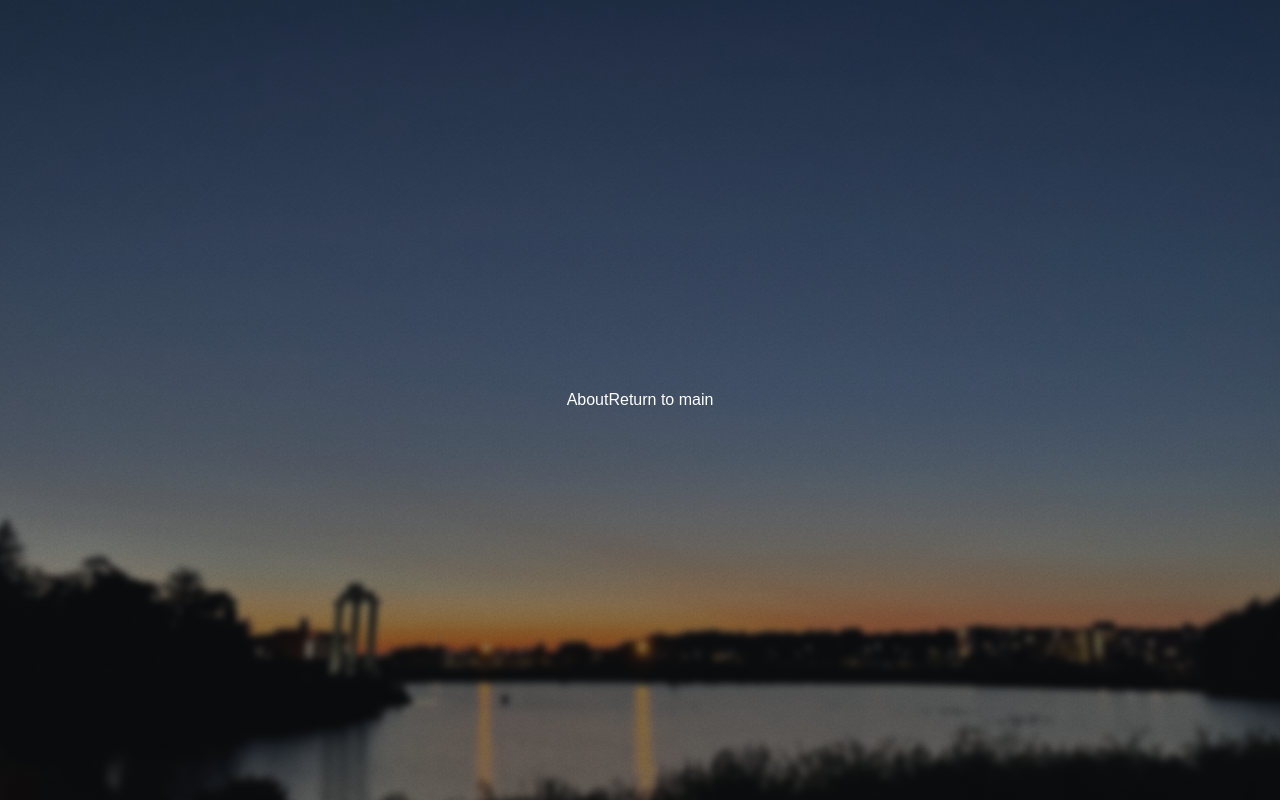
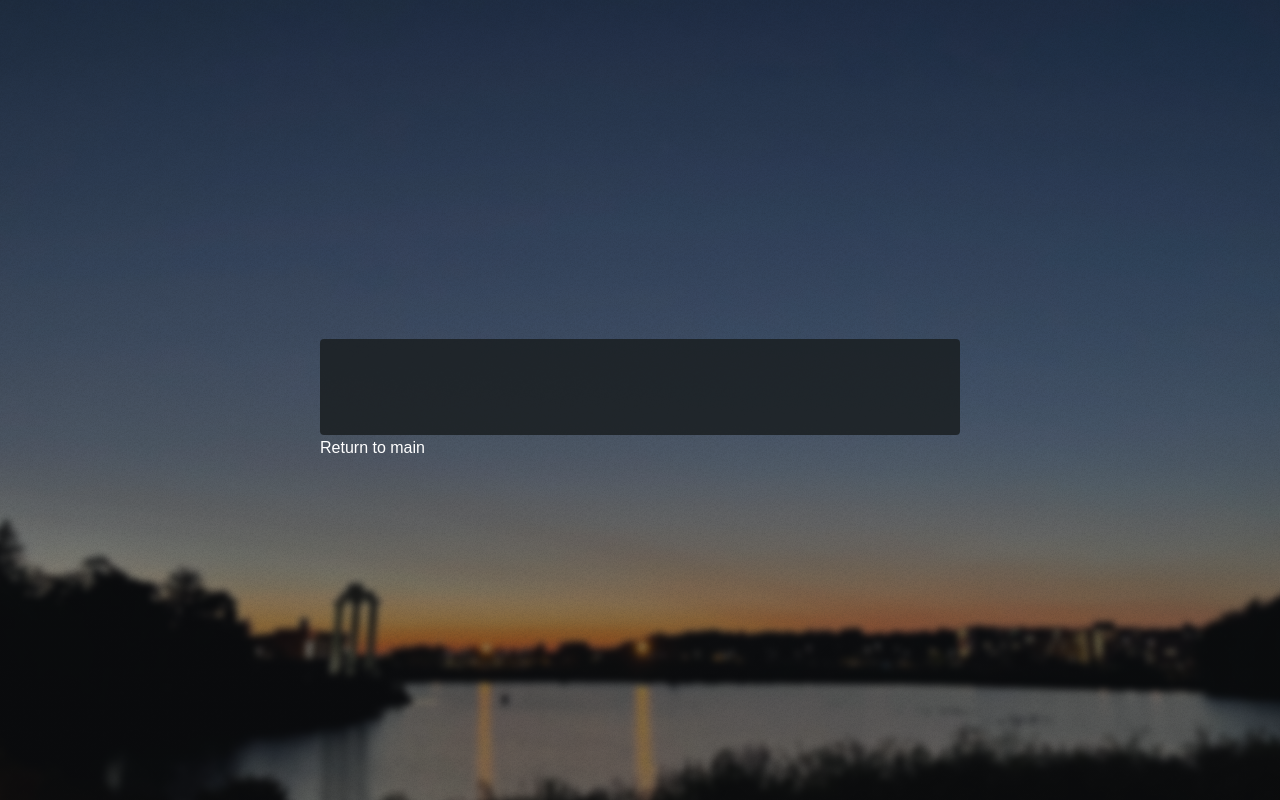
Before and after one commit to PotLid/tbp-ny-nu, a Next.js app: page /about in a window 1280 px wide. Built offline with nearby package versions, Linux system fonts and the light colour scheme.

Commit message:
add init animation

```diff
--- a/components/Background/index.tsx
+++ b/components/Background/index.tsx
@@ -1,9 +1,8 @@
 import {BackgroundComponent} from "./types";
 import styles from "./styles.module.css";
 
-export const Background: BackgroundComponent = ({isMain}) => {
-
+export const Background: BackgroundComponent = ({isMain, className, isLoaded}) => {
     return (
-        <div className={`${styles.background} ${isMain ? "" : styles.active}`} />
+        <div className={`${isLoaded ? "" : styles["bg-loading"]} ${styles.background} ${isMain ? "" : styles.active}`} />
     )
 }
--- a/components/Background/styles.module.css
+++ b/components/Background/styles.module.css
@@ -20,6 +20,7 @@
 }
 
 .background:before {
+    transition: background-color .325s ease-in-out;
     background-image: linear-gradient(to top, rgba(19, 21, 25, 0.5), rgba(19, 21, 25, 0.5)), url('./overlay.png');
     background-size: auto, 256px 256px;
     background-position: center, center;
@@ -30,9 +31,9 @@
 .background:after {
     -webkit-transform: scale(1.125);
     transform: scale(1.125);
-    transition: -webkit-transform .325s ease-in-out,-webkit-filter .325s ease-in-out;
-    transition: transform .325s ease-in-out,filter .325s ease-in-out;
-    transition: transform .325s ease-in-out,filter .325s ease-in-out,-webkit-transform .325s ease-in-out,-webkit-filter .325s ease-in-out;
+    transition: -webkit-transform .325s ease-in-out, -webkit-filter .325s ease-in-out;
+    transition: transform .325s ease-in-out, filter .325s ease-in-out;
+    transition: transform .325s ease-in-out, filter .325s ease-in-out, -webkit-transform .325s ease-in-out, -webkit-filter .325s ease-in-out;
     background-image: url('./bg_ub.jpeg');
     background-position: center;
     background-size: cover;
@@ -48,3 +49,7 @@
     -ms-filter: blur(0.2rem);
     filter: blur(0.2rem);
 }
+
+.bg-loading:before {
+    background-color: black;
+}
--- a/components/Background/types.ts
+++ b/components/Background/types.ts
@@ -1,7 +1,9 @@
 import {FunctionComponent} from "react";
 
 type BackgroundProps = {
-    isMain: boolean
+    isMain: boolean,
+    className?: string | null,
+    isLoaded?: boolean,
 }
 
 export type BackgroundComponent = FunctionComponent<BackgroundProps>
--- a/pages/_app.tsx
+++ b/pages/_app.tsx
@@ -3,18 +3,29 @@ import type {AppProps} from 'next/app'
 import {AnimatePresence} from "framer-motion";
 import {Background} from "@/components/Background";
 import Head from "next/head";
+import {useEffect, useState} from "react";
 
 export default function App({Component, pageProps, router}: AppProps) {
+    const [isLoaded, setLoaded] = useState(false);
+
+    useEffect(()=>{
+        setLoaded(true);
+    }, [])
+
+
     return (
         <>
             <Head>
-                <meta name="viewport" content="width=device-width, initial-scale=1" />
+                <meta name="viewport" content="width=device-width, initial-scale=1"/>
             </Head>
             <main>
-                <AnimatePresence mode="wait" initial={true}>
-                    <Component {...pageProps} key={router.asPath}/>
+                <AnimatePresence
+                    mode="wait"
+                    initial={true}
+                >
+                    <Component {...pageProps} isLoaded={isLoaded} key={router.asPath}/>
                 </AnimatePresence>
-                <Background isMain={router.asPath === "/"}/>
+                <Background isLoaded={isLoaded} isMain={router.asPath === "/"}/>
             </main>
         </>
 
--- a/pages/about/index.tsx
+++ b/pages/about/index.tsx
@@ -5,10 +5,12 @@ export default function About() {
 
     return (
         <SubLayout title="About" className="relative z-10">
-            <div>
-                About
+            <section className="layout-section">
+                <article className="layout-article">
+
+                </article>
                 <Return />
-            </div>
+            </section>
         </SubLayout>
     )
 }
--- a/pages/chapter/index.tsx
+++ b/pages/chapter/index.tsx
@@ -4,10 +4,10 @@ import {Return} from "@/components/nav";
 export default function Chapter() {
     return (
         <SubLayout title="Chapter" className="relative z-10">
-            <div>
+            <section className="layout-section">
                 Chapter
                 <Return />
-            </div>
+            </section>
         </SubLayout>
 
     )
--- a/pages/contact/index.tsx
+++ b/pages/contact/index.tsx
@@ -4,10 +4,10 @@ import {Return} from "@/components/nav";
 export default function Contact() {
     return(
         <SubLayout title="Contact" className="relative z-10">
-            <div>
+            <section className="layout-section">
                 Contact
                 <Return />
-            </div>
+            </section>
         </SubLayout>
 
     )
--- a/pages/index.tsx
+++ b/pages/index.tsx
@@ -6,23 +6,21 @@ import Image from "next/image";
 
 import tbpLogo from './logo-bg.png';
 
-export default function Home() {
-
-
+export default function Home( {isLoaded} : {isLoaded?: boolean} ) {
     return (
         <MainLayout className="relative z-10">
             <header className="relative flex flex-col items-center max-w-full text-center" style={{backgroundImage: "radial-gradient(rgba(0,0,0,0.25) 25%, rgba(0,0,0,0) 55%)"}}>
                 <div className="w-[5.5rem] h-[5.5rem] leading-[5.5rem] order border-white rounded-full">
                     <Image src={tbpLogo} alt="Tau Beta Pi Logo" />
                 </div>
-                <div className={`max-w-full border-solid border-white border-y landing-line-vertical`}>
-                    <div className="px-12 py-8 max-h-[40rem] overflow-hidden">
+                <div className="max-w-full border-solid border-white border-y landing-line-vertical">
+                    <div className={`px-12 py-8 max-h-[40rem] overflow-hidden landing-inner ${isLoaded ? "" : "landing-inner-init"}`}>
                         <h1 className="text-4xl font-semibold mb-4 leading-[1.3] tracking-[.5rem] uppercase">
                             TBP New York Nu
                         </h1>
                         <p className="text-[.8rem] leading-[2] tracking-[.2rem]">
-                            Welcome to Tau Beta Pi New York Nu Chapter Website<br />
-                            Learn more about <a className="custom-anchor" href="https://html5up.net">Tau Beta Pi</a>
+                            Welcome to Tau Beta Pi New York Nu Chapter<br />
+                            Learn more about <a className="custom-anchor" rel="noopener noreferrer" target="_blank" href="https://www.tbp.org/home.cfm">Tau Beta Pi</a>
                         </p>
                     </div>
                 </div>
--- a/pages/tbp/index.tsx
+++ b/pages/tbp/index.tsx
@@ -4,10 +4,10 @@ import {Return} from "@/components/nav";
 export default function TBP() {
     return (
         <SubLayout className="relative z-10">
-            <div>
+            <section className="layout-section">
                 TBP
                 <Return />
-            </div>
+            </section>
         </SubLayout>
     )
 }
--- a/styles/globals.css
+++ b/styles/globals.css
@@ -11,6 +11,7 @@
     .custom-anchor:hover {
         border-color: transparent;
     }
+
     .landing-line-vertical {
         position: relative;
         margin-top: 3.5rem;
@@ -42,6 +43,36 @@
         background-color: rgba(255,255,255,0.075);
     }
 
+    .landing-inner {
+        transition: max-height .75s ease,padding .75s ease,opacity .325s ease-in-out;
+        transition-delay: 0.25s;
+    }
+
+    .landing-inner-init {
+        opacity: 0;
+        max-height: 0;
+        padding-top: 0;
+        padding-bottom: 0;
+    }
+
+    .layout-section {
+        position: relative;
+        display: flex;
+        flex-direction: column;
+        justify-content: center;
+        align-content: center;
+        max-width: 100%;
+    }
+
+    .layout-article {
+        padding: 4.5rem 2.5rem 1.5rem 2.5rem;
+        position: relative;
+        width: 40rem;
+        max-width: 100%;
+        background-color: rgba(27,31,34,0.85);
+        border-radius: 4px;
+    }
+
 }
 
 html, body {
```
